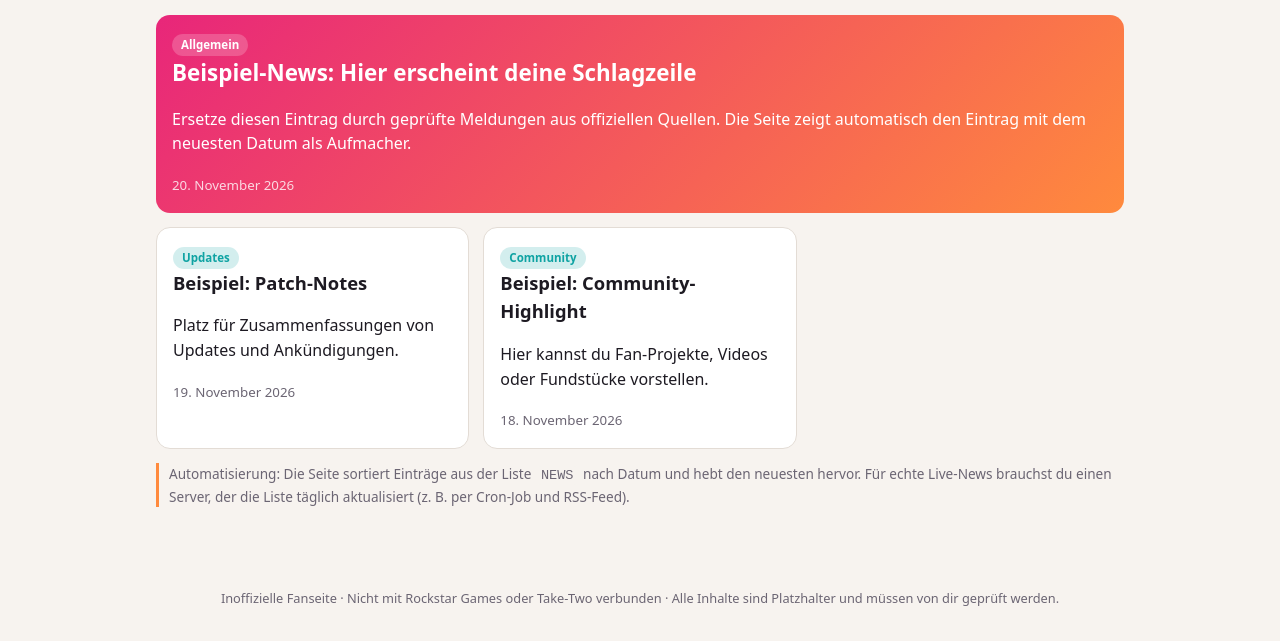
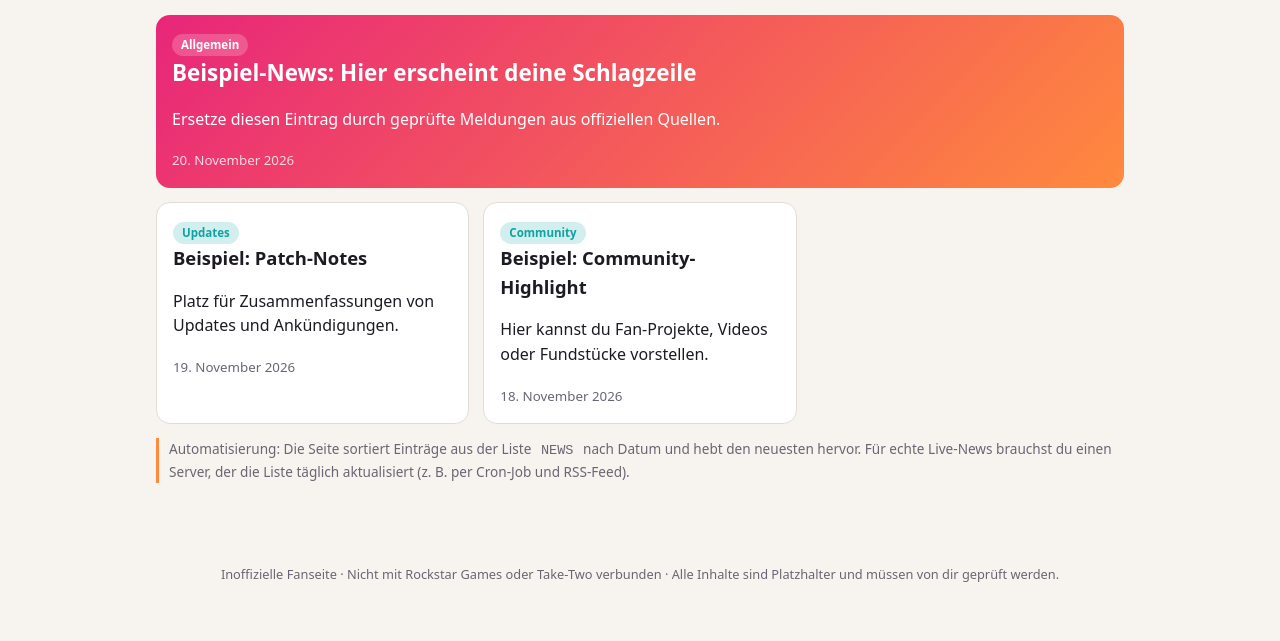
Before and after one commit to rustyzeus-crypto/GTA6-seite-, a plain HTML site: page index.html in a window 1280 px wide. Shown: the part 216-857 px from the top of the page. After the commit the page ends 832 px from the top, so only its background shows below. Drawn offline with Linux system fonts and the light colour scheme.

Commit message:
Update index.html

```diff
--- a/index.html
+++ b/index.html
@@ -56,11 +56,11 @@ footer{text-align:center;color:var(--mu);font-size:.8rem;padding:20px 16px 32px}
 
 <script>
 /* ============ DATEN – hier pflegen ============ */
-const NEWS=[
- {d:"2026-11-20",t:"Beispiel-News: Hier erscheint deine Schlagzeile",x:"Ersetze diesen Eintrag durch geprüfte Meldungen aus offiziellen Quellen. Die Seite zeigt automatisch den Eintrag mit dem neuesten Datum als Aufmacher.",c:"Allgemein"},
- {d:"2026-11-19",t:"Beispiel: Patch-Notes",x:"Platz für Zusammenfassungen von Updates und Ankündigungen.",c:"Updates"},
- {d:"2026-11-18",t:"Beispiel: Community-Highlight",x:"Hier kannst du Fan-Projekte, Videos oder Fundstücke vorstellen.",c:"Community"}
-];
+const NEWS=/*NEWS_START*/[
+ {"d": "2026-11-20", "t": "Beispiel-News: Hier erscheint deine Schlagzeile", "x": "Ersetze diesen Eintrag durch geprüfte Meldungen aus offiziellen Quellen.", "c": "Allgemein"},
+ {"d": "2026-11-19", "t": "Beispiel: Patch-Notes", "x": "Platz für Zusammenfassungen von Updates und Ankündigungen.", "c": "Updates"},
+ {"d": "2026-11-18", "t": "Beispiel: Community-Highlight", "x": "Hier kannst du Fan-Projekte, Videos oder Fundstücke vorstellen.", "c": "Community"}
+]/*NEWS_END*/;
 const GUIDES=[
  {t:"Mission 1 – Platzhalter",s:["Ziel und Voraussetzungen beschreiben","Schritt-für-Schritt-Ablauf eintragen","Tipps für Gold-Bewertung ergänzen"]},
  {t:"Mission 2 – Platzhalter",s:["Vorbereitung und Ausrüstung","Ablauf der Mission","Mögliche Fehler und Lösungen"]},
@@ -109,8 +109,8 @@ function news(){
  const s=[...NEWS].sort((a,b)=>b.d.localeCompare(a.d)),top=s[0];
  return `<h1>Tägliche News</h1><p class="sub">Heute: ${fmt(new Date())}</p>
  <div class="card hero" style="margin-bottom:14px"><span class="tag" style="background:#ffffff33;color:#fff">${esc(top.c)}</span>
- <h2 style="font-size:1.4rem">${esc(top.t)}</h2><p>${esc(top.x)}</p><small>${fmt(top.d)}</small></div>
- <div class="grid">${s.slice(1).map(n=>`<article class="card"><span class="tag">${esc(n.c)}</span><h2>${esc(n.t)}</h2><p>${esc(n.x)}</p><small>${fmt(n.d)}</small></article>`).join("")}</div>
+ <h2 style="font-size:1.4rem">${esc(top.t)}</h2><p>${esc(top.x)}</p><small>${fmt(top.d)}</small>${top.u?`<p><a href="${esc(top.u)}" target="_blank" rel="noopener">Zur Quelle</a></p>`:""}</div>
+ <div class="grid">${s.slice(1).map(n=>`<article class="card"><span class="tag">${esc(n.c)}</span><h2>${esc(n.t)}</h2><p>${esc(n.x)}</p><small>${fmt(n.d)}</small>${n.u?`<p><a href="${esc(n.u)}" target="_blank" rel="noopener">Zur Quelle</a></p>`:""}</article>`).join("")}</div>
  <p class="warn">Automatisierung: Die Seite sortiert Einträge aus der Liste <code>NEWS</code> nach Datum und hebt den neuesten hervor. Für echte Live-News brauchst du einen Server, der die Liste täglich aktualisiert (z. B. per Cron-Job und RSS-Feed).</p>`;
 }
 function guides(){
```
